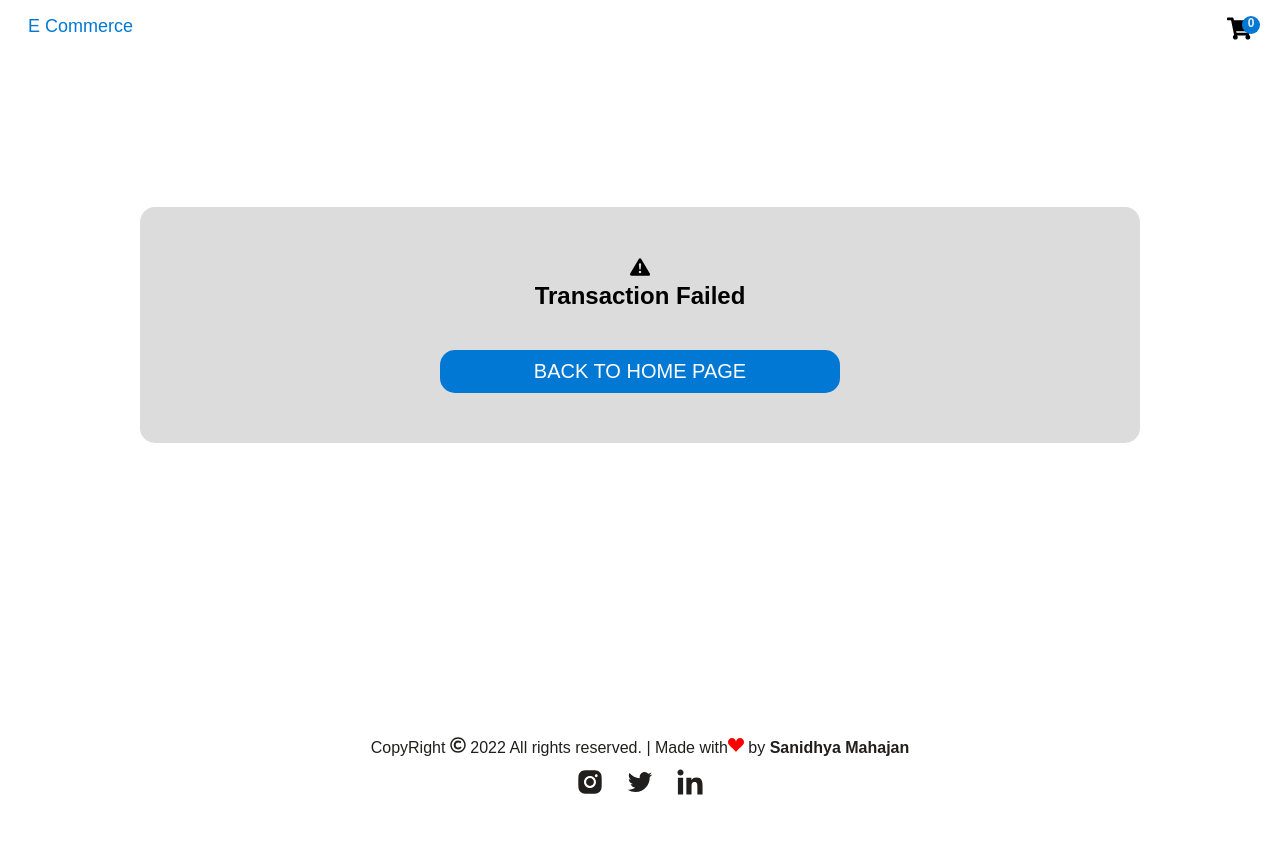
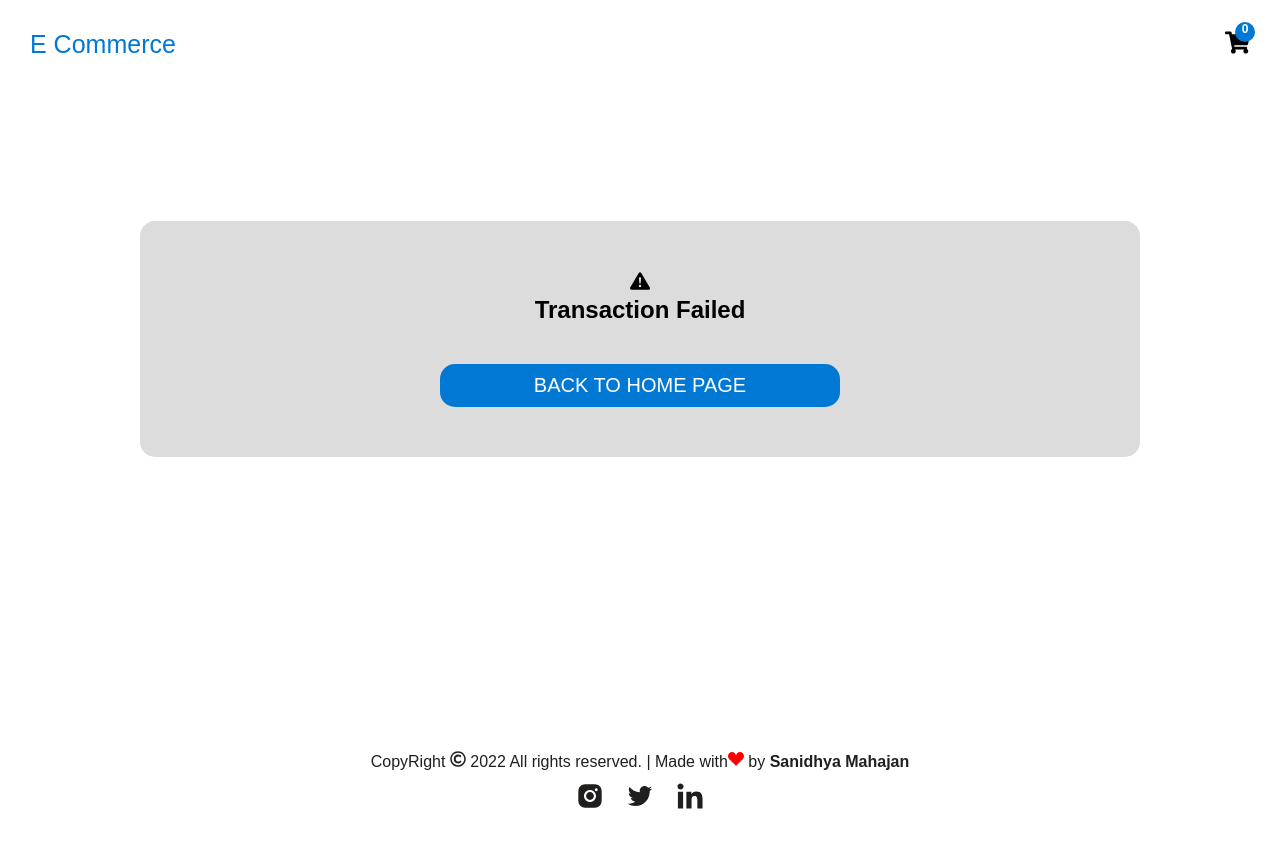
Before and after one commit to sanidhya10628/E-Commerce, a Next.js app: page /canceled in a window 1280 px wide. Shown: the top 848 px of the page. Built offline with nearby package versions, Linux system fonts and the light colour scheme; no server answers.

Commit message:
fix bugs

```diff
--- a/components/Cart.jsx
+++ b/components/Cart.jsx
@@ -7,6 +7,7 @@ import {
   AiOutlineShopping,
 } from "react-icons/ai";
 
+import { FaRupeeSign } from "react-icons/fa";
 import { TiDeleteOutline } from "react-icons/ti";
 import toast from "react-hot-toast";
 
@@ -85,7 +86,10 @@ const Cart = () => {
                 <div className="item-desc">
                   <div className="flex top">
                     <h5>{item.name}</h5>
-                    <h4>${item.price}</h4>
+                    <h4>
+                      {" "}
+                      <FaRupeeSign /> {item.price}
+                    </h4>
                   </div>
                   <div className="flex bottom">
                     <div>
@@ -127,7 +131,10 @@ const Cart = () => {
           <div className="cart-bottom">
             <div className="total">
               <h3>Subtotal: </h3>
-              <h3>${totalPrice}</h3>
+              <h3>
+                <FaRupeeSign />
+                {totalPrice}
+              </h3>
             </div>
             <div className="btn-container">
               <button type="button" className="btn" onClick={handleCheckout}>
--- a/components/Features.jsx
+++ b/components/Features.jsx
@@ -13,7 +13,6 @@ const Features = () => {
           <FaTruck className="features-icons" />
           <h4>Free Shipping</h4>
           <p>
-            {" "}
             For all the products that are available in our store would be
             shipped free of cost.
           </p>
--- a/components/Product.jsx
+++ b/components/Product.jsx
@@ -1,6 +1,7 @@
 import React from "react";
 import Link from "next/link";
 import { urlFor } from "../lib/client";
+import { FaRupeeSign } from "react-icons/fa";
 
 const Product = ({ product: { image, name, slug, price } }) => {
   return (
@@ -15,7 +16,9 @@ const Product = ({ product: { image, name, slug, price } }) => {
             className="product-image"
           />
           <p className="product-name">{name}</p>
-          <p className="product-price">${price}</p>
+          <p className="product-price">
+            <FaRupeeSign /> {price}
+          </p>
         </div>
       </Link>
     </div>
--- a/pages/product/[slug].js
+++ b/pages/product/[slug].js
@@ -1,7 +1,7 @@
 import React, { useState } from 'react';
 import { AiOutlinePlus, AiOutlineMinus, AiFillStar, AiOutlineStar } from 'react-icons/ai'
 import { client, urlFor } from '../../lib/client';
-
+import { FaRupeeSign } from "react-icons/fa";
 import { Product } from '../../components'
 import { useStateContext } from '../../context/StateContext';
 
@@ -47,7 +47,7 @@ const ProductDetails = ({ product, products }) => {
                     </div>
                     <h4>Details:</h4>
                     <p>{details}</p>
-                    <p className='price'>${price}</p>
+                    <p className='price'> <FaRupeeSign /> {price}</p>
                     <div className='quantity'>
                         <h3>Quantity</h3>
                         <p className='quantity-desc'>
--- a/styles/globals.css
+++ b/styles/globals.css
@@ -45,9 +45,12 @@ img {
 .navbar-container {
   display: flex;
   justify-content: space-between;
-  margin: 6px 18px;
+  padding-top: 20px;
+  padding-left: 20px;
+  padding-right: 20px;
   position: relative;
 }
+
 .marquee-text {
   font-size: 29px;
   font-weight: 600;
@@ -86,7 +89,7 @@ span.text-red {
 }
 .logo {
   color: var(--main-color);
-  font-size: 18px;
+  font-size: 25px;
 }
 .cart-icon {
   font-size: 25px;
@@ -102,12 +105,13 @@ span.text-red {
 }
 .cart-item-qty {
   position: absolute;
-  right: -8px;
+  right: -5px;
+  top: -8px;
   font-size: 12px;
-  color: #eee;
+  color: var(--white-text);
   background-color: var(--main-color);
-  width: 18px;
-  height: 18px;
+  width: 20px;
+  height: 20px;
   border-radius: 50%;
   text-align: center;
   font-weight: 600;
@@ -515,9 +519,9 @@ span.text-red {
   cursor: pointer;
   transition: 0.3s ease-in-out;
 }
-.product-detail-image:hover {
-  /* background-color: #f02d34; */
-}
+/* .product-detail-image:hover {
+  background-color: #f02d34;
+} */
 .small-images-container {
   display: flex;
   gap: 10px;
@@ -844,6 +848,9 @@ span.text-red {
 }
 
 /* Deal of the week */
+.deal-of-the-week {
+  margin: 70px 0;
+}
 .deal-of-the-week section {
   display: flex;
   justify-content: space-around;
@@ -905,7 +912,7 @@ span.text-red {
 /* Responsive deal of the week */
 @media screen and (max-width: 850px) {
   .deal-of-the-week {
-    margin: 50px 0px;
+    margin: 70px 0px;
   }
   .deal-of-the-week section {
     flex-direction: column-reverse;
@@ -928,7 +935,7 @@ span.text-red {
 /* Features */
 
 .features {
-  margin: 50px auto;
+  margin: 70px auto;
 }
 .features-heading {
   text-align: center;
```
